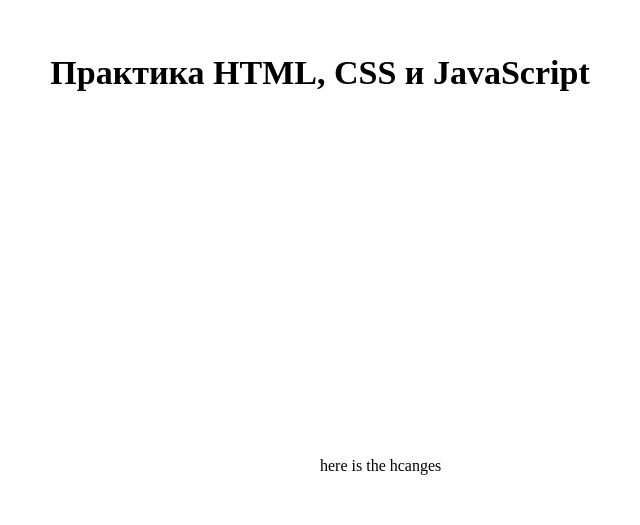
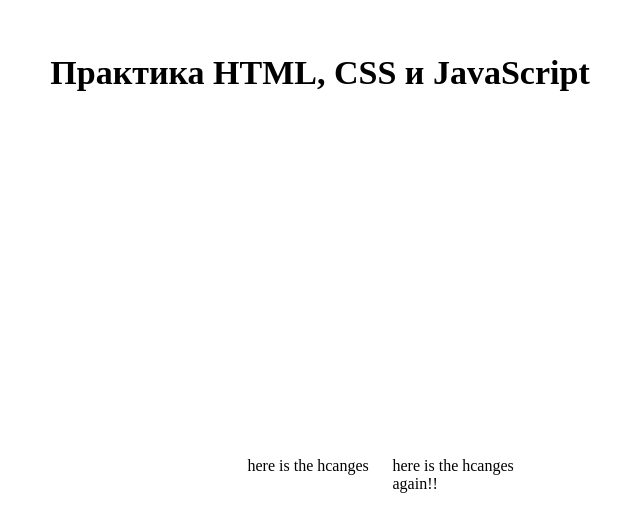
Before and after one commit to TikhonovaKs/post, a plain HTML site: page index.html in a window 1280 px wide. Shown: the part 1467-1992 px from the top of the page, without its empty margins (328-968 px from the left). Drawn offline with Linux system fonts and the light colour scheme.

Commit message:
Changes again footer

```diff
--- a/index.html
+++ b/index.html
@@ -73,6 +73,7 @@
   <footer class="footer centered-block">
     <div class="footer__logo"></div>
     <div class="footer__logo">here is the hcanges</div>
+    <div class="footer__logo">here is the hcanges again!!</div>
 
   </footer>
 </body>
```
